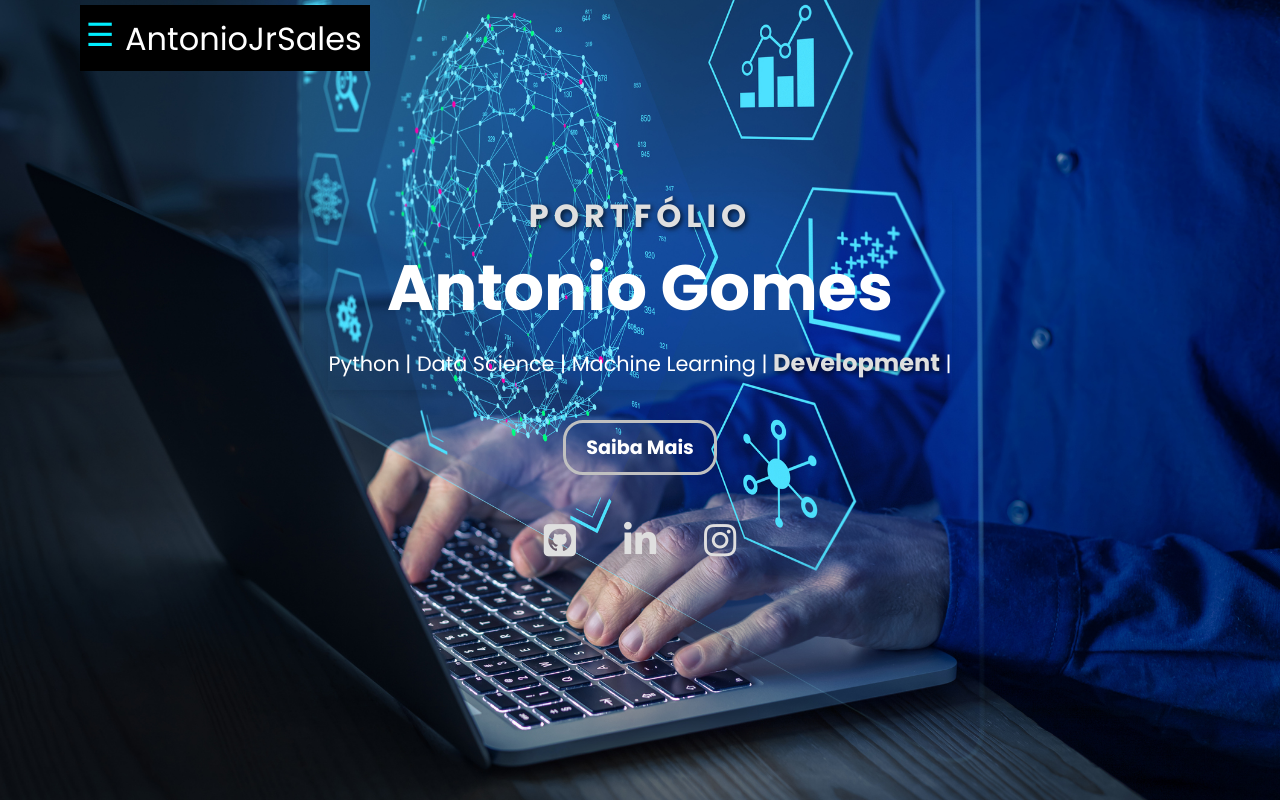
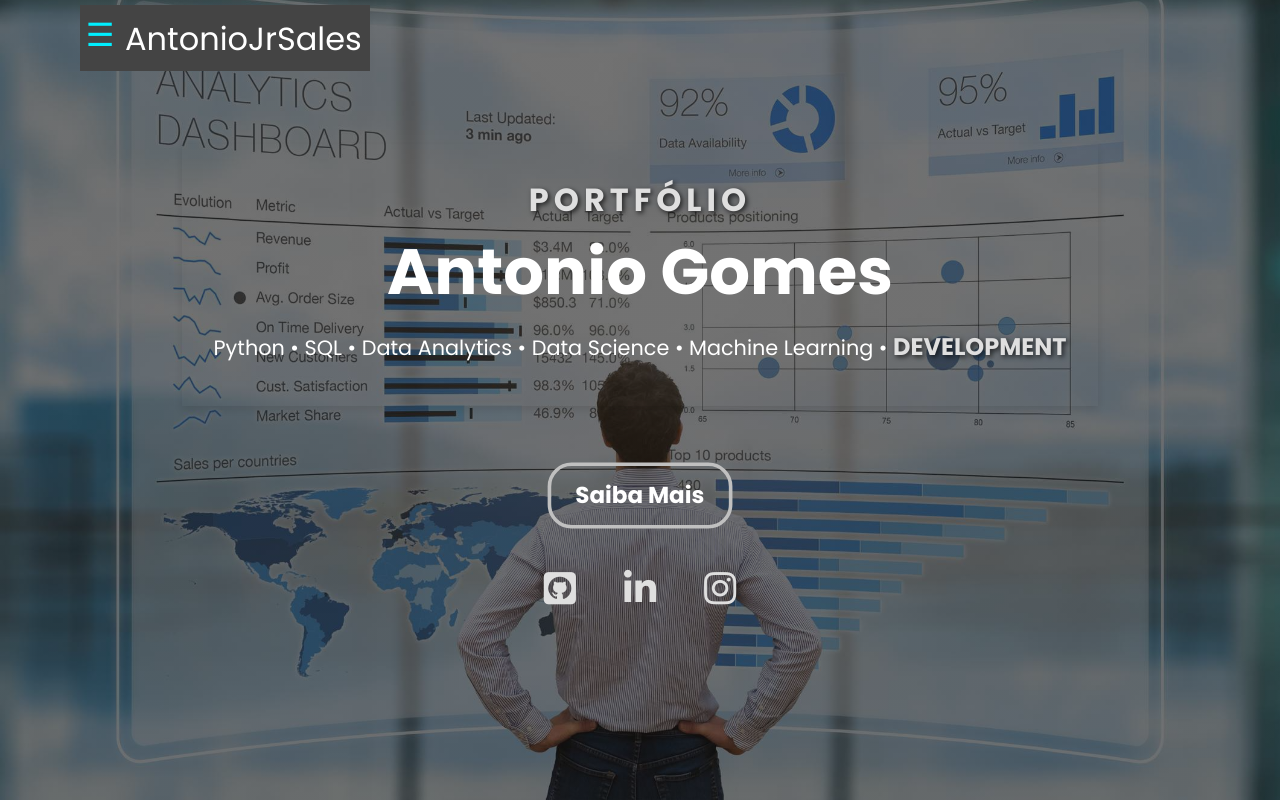
Before and after one commit to Antoniojrsales/meu_portfolio, a plain HTML site: page index.html in a window 1280 px wide. Shown: the top 802 px of the page. Drawn offline with Linux system fonts and the light colour scheme; files that its build step writes are made by us from their sources.

Commit message:
Refatorando sessao Home

```diff
--- a/index.html
+++ b/index.html
@@ -46,24 +46,24 @@
         <div class="home-content">
             <h4>Portfólio</h4>
             <h1>Antonio Gomes</h1>
-            <p>Python | Data Science | Machine Learning | <span>Development</span> |</p>
+            <p>Python • SQL • Data Analytics • Data Science • Machine Learning • <span>Development</span></p>
         </div>
 
         <div class="btn">
             <a href="#about" class="btn" role="button" aria-label="Saiba mais sobre mim">Saiba Mais</a>
         </div>
 
-        <div class="social-media">
+        <nav class="social-media" aria-label="Redes Sociais">
             <a href="https://github.com/Antoniojrsales" target="_blank" aria-label="GitHub de Antonio">
                 <i class="fa-brands fa-square-github"></i>
             </a>
-            <a href="https://www.linkedin.com/in/antonio-gomes-31bb18137/" target="_blank" aria-label="linkedin de Antonio">
+            <a href="https://www.linkedin.com/in/antonio-gomes-31bb18137/" target="_blank" aria-label="LinkedIn de Antonio">
                 <i class="fa-brands fa-linkedin-in"></i>
             </a>
-            <a href="https://www.instagram.com/antoniojrsales/" target="_blank" aria-label="instagram de Antonio">
+            <a href="https://www.instagram.com/antoniojrsales/" target="_blank" aria-label="Instagram de Antonio">
                 <i class="fa-brands fa-instagram"></i>
             </a>
-        </div>
+        </nav>
 
     </section>
     <!-- /Home -->
--- a/style.css
+++ b/style.css
@@ -56,12 +56,13 @@ body {
     border: 3px solid var(--color-04);
     border-radius: 20px;
     cursor: pointer;
+    transform: scale(1.2); /* Dá um efeito de crescimento */
     transition: 0.3s ease;
     margin-top: 30px;
 }
 
 .btn:hover a{
-    border: 3px solid var(--color-07);
+    border: 3px solid var(--color-05);
 }
 /* /btn */
 
@@ -79,7 +80,7 @@ header {
 
 header .top-bar {
     display: flex; /* Exibe a barra superior como um bloco */
-    background: var(--text-color-black); /* Cor de fundo da barra superior */
+    background: #444; /* Cor de fundo da barra superior */
     min-width: 290px; /* Largura mínima da barra */
     min-height: 66px; /* Altura mínima da barra */
     position: absolute; /* Posiciona a barra em relação ao cabeçalho */
@@ -161,7 +162,8 @@ header .logo a {
 
 /* Home */
 .home{
-    background: #151515 url(img/data.jpg) no-repeat center bottom;
+    background: linear-gradient(rgba(21, 21, 21, 0.6), rgba(21, 21, 21, 0.6)),
+                url(img/data2.jpeg) no-repeat center bottom;
     background-size: cover;
     background-attachment: fixed;
     width: 100%;
@@ -177,6 +179,8 @@ header .logo a {
 .home-content{
     box-shadow: 0 4px 8px rgba(0, 0, 0, 0.1);
     max-width: 90%;
+    padding: 2rem;
+    margin-bottom: 2rem;
 }
 
 .home-content h4{
@@ -190,6 +194,7 @@ header .logo a {
 .home-content h1{
     font-size: clamp(2.5rem, 6vw, 4rem);
     font-weight: bold;
+    color: var(--text-color-white);
 }
 
 .home-content p{
@@ -202,6 +207,7 @@ header .logo a {
     font-size: 1.5rem;
     color: var(--bg-color-01);
     text-shadow: 2px 2px 5px rgba(0, 0, 0, 0.7);
+    text-transform: uppercase;
 }
 
 .home .btn a{
@@ -224,8 +230,10 @@ header .logo a {
 
 .home .social-media i:hover{
     background-color: inherit;
-    color: var(--color-07);
+    color: var(--color-05);
     cursor: pointer;
+    transform: scale(1.2); /* Dá um efeito de crescimento */
+    transition: transform 0.3s ease-in-out;
 }
 /* /Home */
 
```
